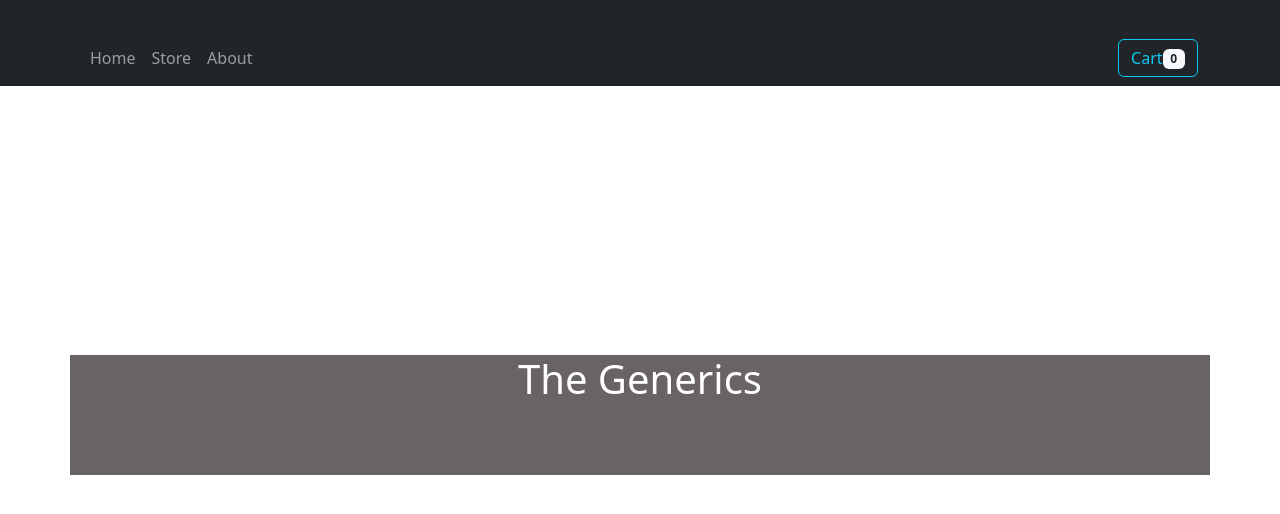
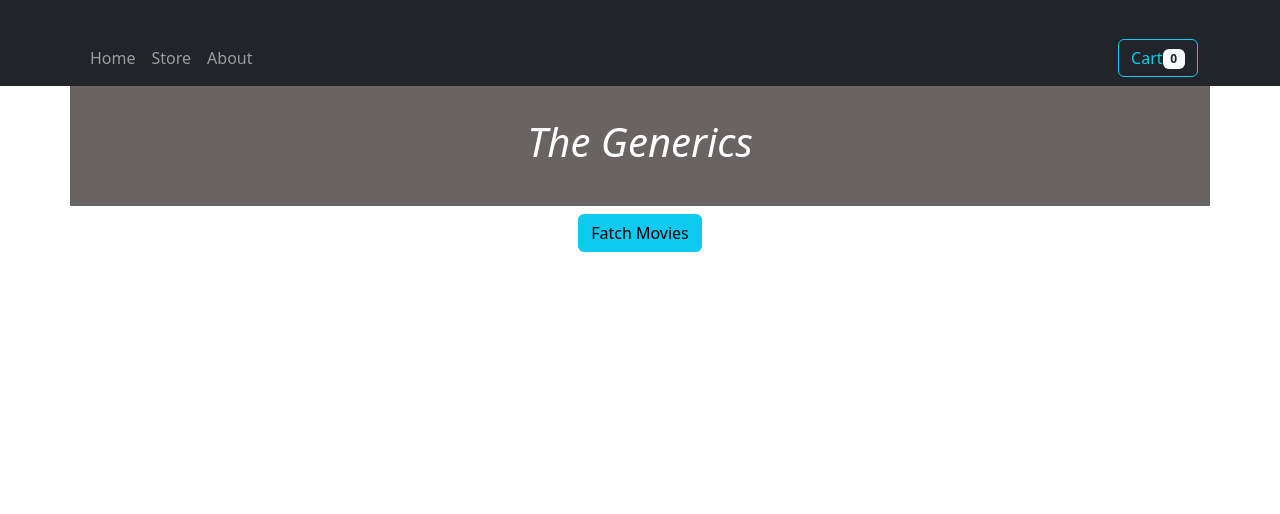
Before and after one commit to milanpatel41234/e-commerce-app, a React (Create React App) app: page /store in a window 1280 px wide. Shown: the top 514 px of the page. Built offline with nearby package versions, Linux system fonts and the light colour scheme; no server answers.

Commit message:
spinner added

```diff
--- a/src/App.css
+++ b/src/App.css
@@ -3,6 +3,5 @@
   display: flex;
   flex-direction: column;
   align-items: center;
-  justify-content: center;
   min-height: 100vh;
 }
--- a/src/Components/Navbar/Brand.js
+++ b/src/Components/Navbar/Brand.js
@@ -8,11 +8,13 @@ function Brand() {
         position:'relative',
         backgroundColor: "rgb(105, 99, 99)",
         color: "white",
-        height:'15vh',
+        height:'11rem',
+        paddingTop:'5.5rem',
+        marginBottom:'.5rem'
       }}
     >
       <Row className="justify-content-md-center">
-        <h1>The Generics</h1>
+        <h1><i>The Generics</i></h1>
       </Row>
     </Container>
   );
--- a/src/Components/Navbar/Navbar.js
+++ b/src/Components/Navbar/Navbar.js
@@ -6,17 +6,19 @@ import { useContext } from 'react';
 import CartContext from '../Store/Cart-Context';
 
 function HeaderNavbar(props) {
+
   const {items} = useContext(CartContext);
   const quantity = items.reduce((curNum ,item)=>{
     return (curNum + item.quantity)
   },0)
+
   return (
       <Navbar fixed="top" bg="dark" variant="dark">
         <Container >
           <Nav className="me-auto" >
             <Nav.Link href="/">Home</Nav.Link>
             <Nav.Link href="store">Store</Nav.Link>
-            <Nav.Link href="about">About</Nav.Link>
+            <Nav.Link href="about" >About</Nav.Link>
           </Nav>
           <Button onClick={props.onClick} variant="outline-info" style={{float:'right'}}>Cart<Badge bg="light" text="dark">{quantity}</Badge></Button>
         </Container>
--- a/src/Pages/MovieStore.js
+++ b/src/Pages/MovieStore.js
@@ -1,40 +1,60 @@
-import React, { useEffect, useState } from 'react'
-import { Button, Container } from 'react-bootstrap'
+import React, { useState } from "react";
+import { Button, Container, Spinner } from "react-bootstrap";
 
-const Movie=(props)=>{
-return <Container>
-    <li>
+const Movie = (props) => {
+  return (
+    <Container>
+      <li>
         <h3>{props.item.title}</h3>
         <b>Release date: {props.item.release_date}</b>
         <p>{props.item.opening_crawl}</p>
-        <Button variant='info'>Buy Movie</Button>
-    </li>
-</Container>
+        <Button variant="info">Buy Movie</Button>
+      </li>
+    </Container>
+  );
+};
+
+function MovieStore() {
+  const [movies, setMovies] = useState([]);
+
+  async function fatchfilms() {
+    setbtn( <Button variant="primary" disabled>
+    <Spinner
+      as="span"
+      animation="border"
+      size="sm"
+      role="status"
+      aria-hidden="true"
+    />
+    Loading...
+  </Button>)
+    try {
+      const response = await fetch("https://swapi.dev/api/films/");
+      const data = await response.json();
+      setMovies(data.results);
+      setbtn( <Button variant="success" disabled>
+      Movies Fatched
+    </Button>)
+    } catch (error) {
+      console.log(error);
+    }
+  }
+  const [btn, setbtn] = useState(
+    <Button variant="info" onClick={fatchfilms}>
+      Fatch Movies
+    </Button>
+  );
+
+  const MovieList = movies.map((item) => {
+    return <Movie key={item.episode_id} item={item} />;
+  });
+
+  return (
+    <>
+      {btn}
+      {MovieList}
+    </>
+  );
 }
 
-function MovieStore() {
-    const [movies,setMovies] = useState([])
-    useEffect(() => {
-        function fatchfilms (){
-            try {
-              fetch('https://swapi.dev/api/films/').then(response=>{
-                return response.json()
-            }).then(data=>{
-                setMovies(data.results)
-            })
-
-            } catch (error) {
-                console.log(error)
-            }
-        }
-        fatchfilms()
-
-      },[])
-      console.log(movies)
-    const MovieList = movies.map(item=>{ return <Movie key={item.episode_id} item={item}/>})
-  return (
-  <>{MovieList}</>
-  )
-}
-
-export default MovieStore
+export default MovieStore;
```
